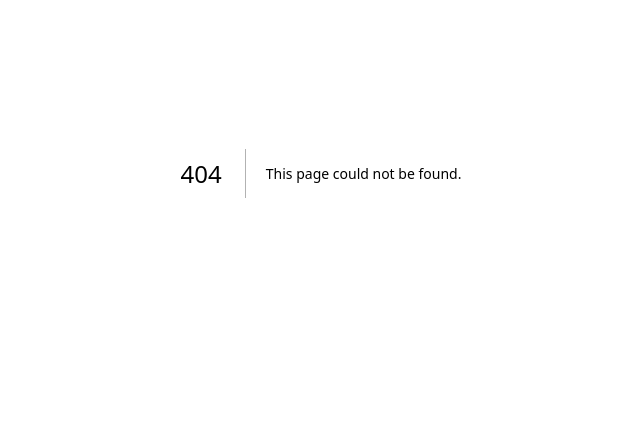
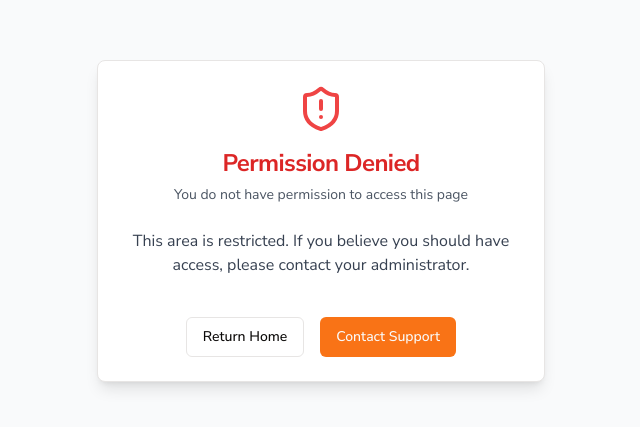
Before and after one commit to namdevfe/booking-ticket-movie-client, a Next.js app: page /access-denied in a window 1280 px wide. Before the commit this address had no page. Shown: the part 227-654 px from the top of the page, without its empty margins (319-959 px from the left). Built offline with nearby package versions, Linux system fonts and the light colour scheme.

Commit message:
fix: implemented protected page base on user role

```diff
--- /dev/null
+++ b/src/app/(auth)/access-denied/page.tsx
@@ -0,0 +1,47 @@
+import Link from 'next/link'
+import { ShieldAlert } from 'lucide-react'
+import { Button } from '@/components/ui/button'
+import {
+  Card,
+  CardContent,
+  CardDescription,
+  CardFooter,
+  CardHeader,
+  CardTitle
+} from '@/components/ui/card'
+
+const AccessDeniedPage = () => {
+  return (
+    <div className='flex min-h-screen items-center justify-center bg-gray-50 p-4'>
+      <Card className='mx-auto max-w-md shadow-lg'>
+        <CardHeader className='text-center'>
+          <div className='flex justify-center mb-2'>
+            <ShieldAlert className='h-12 w-12 text-red-500' />
+          </div>
+          <CardTitle className='text-2xl font-bold text-red-600'>
+            Permission Denied
+          </CardTitle>
+          <CardDescription className='text-gray-600'>
+            You do not have permission to access this page
+          </CardDescription>
+        </CardHeader>
+        <CardContent className='text-center'>
+          <p className='mb-4 text-gray-700'>
+            This area is restricted. If you believe you should have access,
+            please contact your administrator.
+          </p>
+        </CardContent>
+        <CardFooter className='flex justify-center gap-4'>
+          <Button asChild variant='outline'>
+            <Link href='/'>Return Home</Link>
+          </Button>
+          <Button asChild>
+            <Link href='/contact'>Contact Support</Link>
+          </Button>
+        </CardFooter>
+      </Card>
+    </div>
+  )
+}
+
+export default AccessDeniedPage
--- a/src/app/(customer)/profile/page.tsx
+++ b/src/app/(customer)/profile/page.tsx
@@ -11,6 +11,10 @@ const ProfilePage = async () => {
 
   const profile = await authService.getProfile(accessToken)
 
+  if (!profile) {
+    return null
+  }
+
   return <div>Xin chào, {profile.data?.email}</div>
 }
 
--- a/src/lib/http.ts
+++ b/src/lib/http.ts
@@ -1,5 +1,4 @@
 import { HTTP_STATUS_CODES } from '@/constants/http-status-code'
-import { ApiResponse } from '@/types/global'
 import { redirect } from 'next/navigation'
 
 type FetchOptions = RequestInit & {
@@ -69,10 +68,10 @@ const request = async <Response>(
         localStorage.removeItem('refreshToken')
 
         // Redirect to login page
-        location.href = '/login'
+        window.location.href = '/login'
       } else {
         const accessToken = baseHeaders?.Authorization?.split(' ')?.[1]
-        redirect(`/logout?accessToken=${accessToken}`)
+        return redirect(`/logout?accessToken=${accessToken}`)
       }
     }
     throw data
--- a/src/middleware.ts
+++ b/src/middleware.ts
@@ -1,6 +1,9 @@
+import authService from '@/services/auth-service'
+import { Role } from '@/types/user-type'
 import { NextResponse, NextRequest } from 'next/server'
 
-const PRIVATE_PATHS = ['/profile']
+const USER_PATHS = ['/profile']
+const ADMIN_PATHS = ['/admin/dashboard']
 const AUTH_PATHS = [
   '/login',
   '/register',
@@ -15,15 +18,52 @@ export async function middleware(request: NextRequest) {
   const pathname = request.nextUrl.pathname
   const accessToken = request.cookies.get('accessToken')?.value
 
-  if (!accessToken && PRIVATE_PATHS.some((path) => path === pathname)) {
+  if (
+    !accessToken &&
+    (USER_PATHS.some((path) => path === pathname) ||
+      ADMIN_PATHS.some((path) => path.startsWith(pathname)))
+  ) {
     return NextResponse.redirect(new URL('/login', request.url))
   }
 
   /**
    * - If has token and access to auth pages, will redirect to home page
    */
-  if (accessToken && AUTH_PATHS.some((path) => path.startsWith(pathname))) {
-    return NextResponse.redirect(new URL('/', request.url))
+  if (accessToken) {
+    // Check role
+    const { data } = await authService.getProfile(accessToken)
+
+    const role = data?.role
+
+    if (data && AUTH_PATHS.some((path) => path.startsWith(pathname))) {
+      return NextResponse.redirect(new URL('/', request.url))
+    }
+
+    // // // Admin role
+    // if (role === Role.ADMIN) {
+    //   return NextResponse.redirect(new URL('/admin/dashboard', request.url))
+    // }
+
+    // // // User role
+    // if (role === Role.USER) {
+    //   return NextResponse.redirect(new URL('/profile', request.url))
+    // }
+
+    // Cannot access admin pages if user has role is user
+    if (
+      role === Role.USER &&
+      ADMIN_PATHS.some((path) => path.startsWith(pathname))
+    ) {
+      return NextResponse.redirect(new URL('/access-denied', request.url))
+    }
+
+    // Cannot access user pages if user has role is admin
+    if (
+      role === Role.ADMIN &&
+      USER_PATHS.some((path) => path.startsWith(pathname))
+    ) {
+      return NextResponse.redirect(new URL('/access-denied', request.url))
+    }
   }
 }
 
@@ -36,6 +76,7 @@ export const config = {
     '/logout',
     '/reset-password',
     '/verify-email',
-    '/verify-email/success'
+    '/verify-email/success',
+    '/admin/dashboard'
   ]
 }
--- a/src/types/user-type.ts
+++ b/src/types/user-type.ts
@@ -1,6 +1,6 @@
-enum Role {
-  ADMIN,
-  USER
+export enum Role {
+  ADMIN = '0',
+  USER = '1'
 }
 
 export interface User {
```
